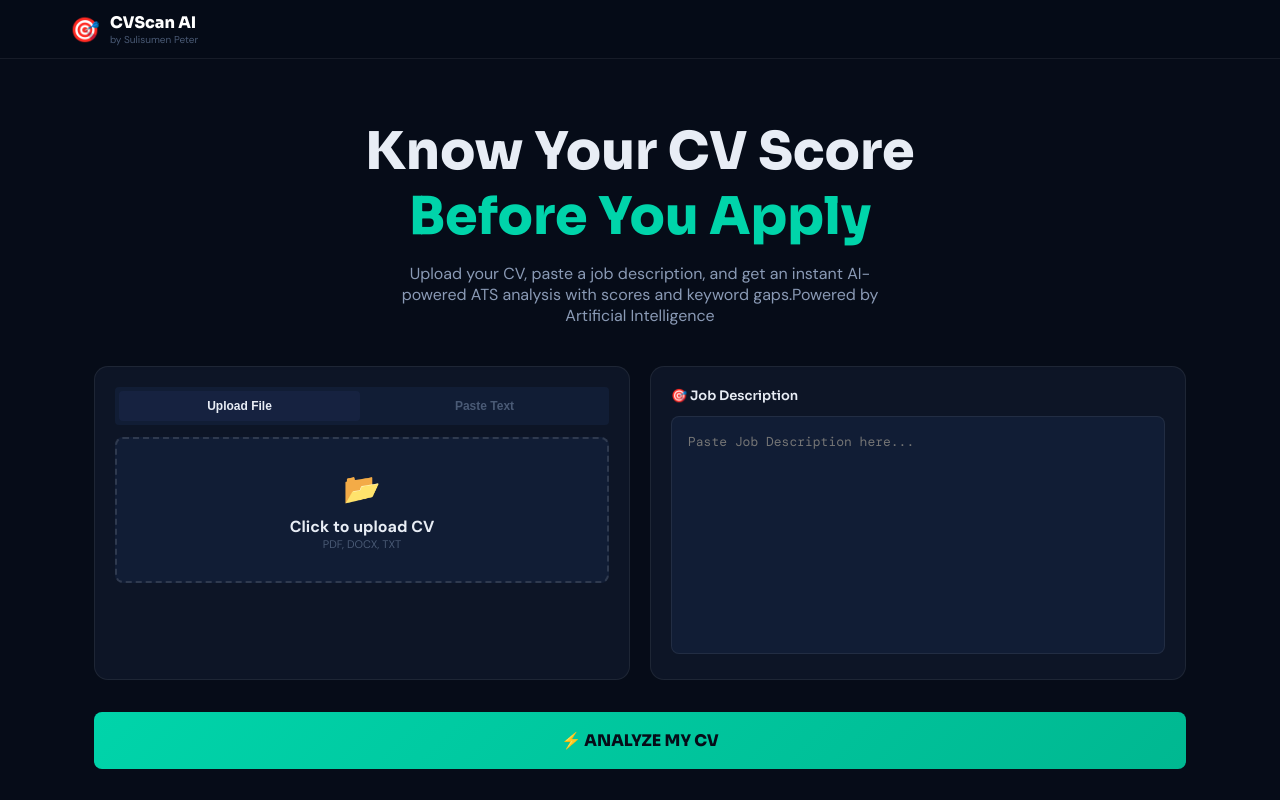
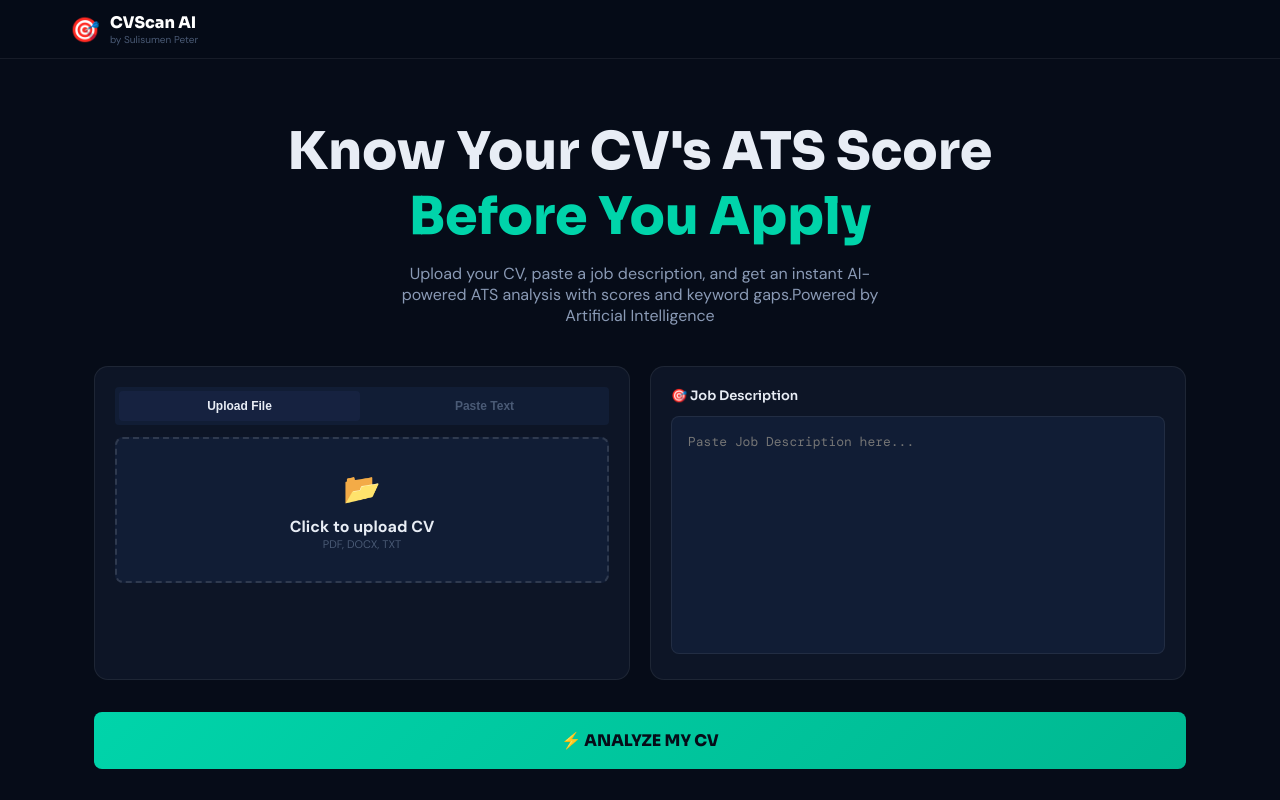
Before and after one commit to sulisumenpeter/cvscanai, a website: page public/index.html in a window 1280 px wide. Shown: the top 800 px of the page. Drawn offline with nearby package versions, Linux system fonts and the light colour scheme.

Commit message:
Update CV score heading for clarity

```diff
--- a/public/index.html
+++ b/public/index.html
@@ -84,7 +84,7 @@ footer a{color:var(--green);text-decoration:none}
 </header>
 
 <section class="hero">
-  <h1>Know Your CV Score<br/><em>Before You Apply</em></h1>
+  <h1>Know Your CV's ATS Score<br/><em>Before You Apply</em></h1>
   <p style="color:var(--text2);max-width:500px;margin:0 auto">Upload your CV, paste a job description, and get an instant AI-powered ATS analysis with scores and keyword gaps.Powered by Artificial Intelligence</p>
 </section>
 
```
